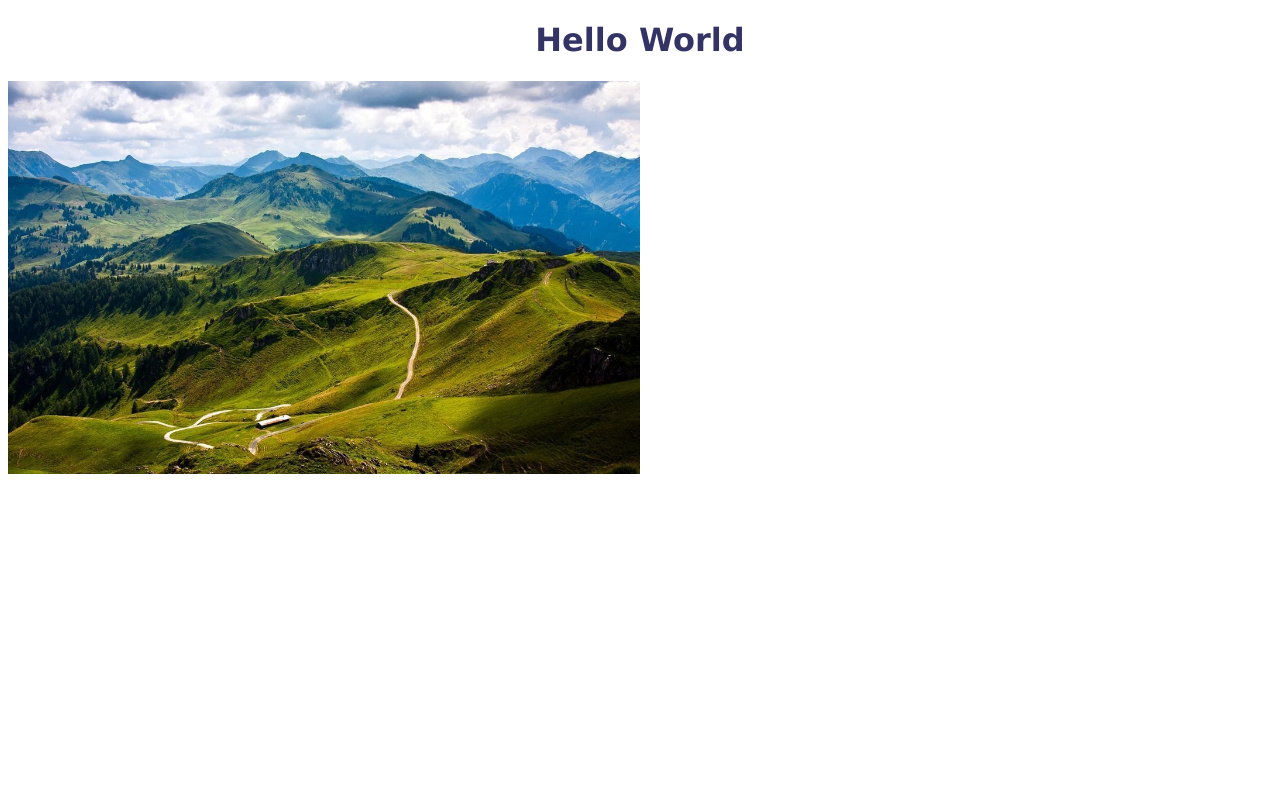
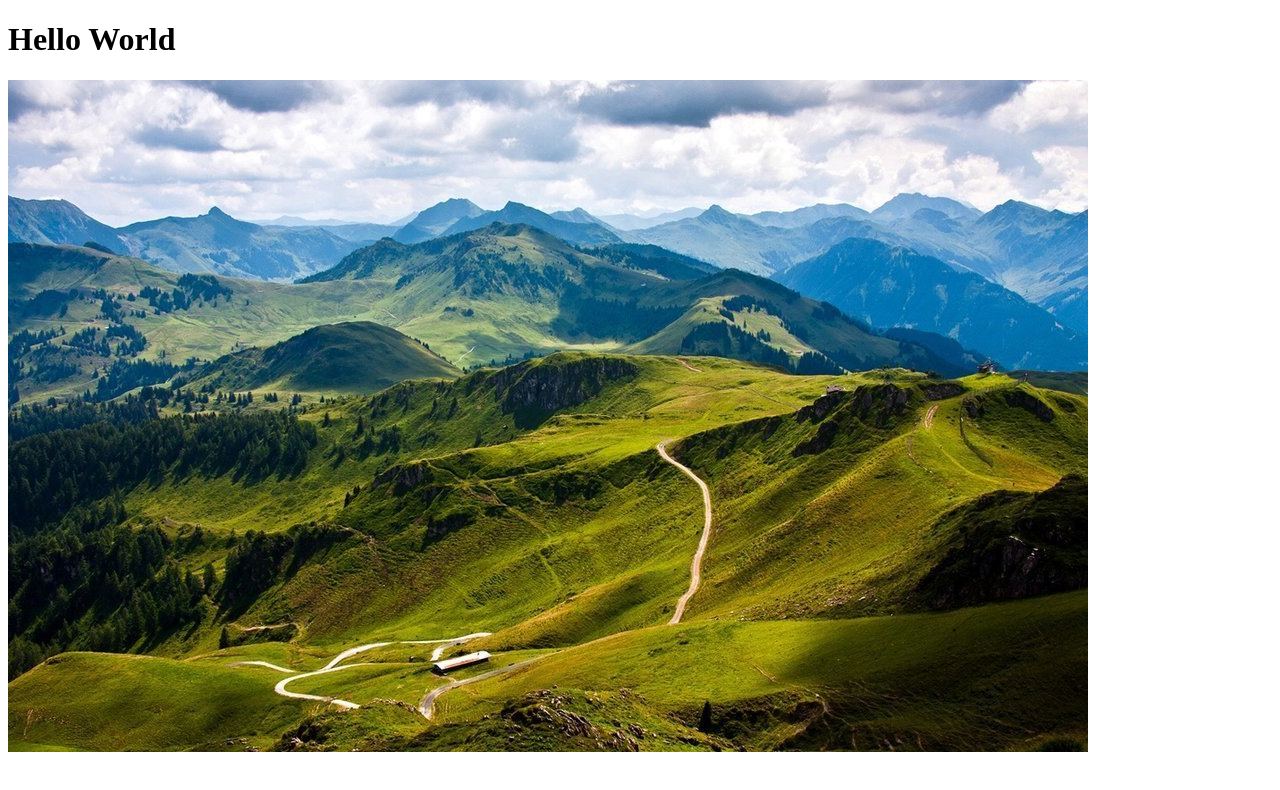
Before and after one commit to AndronShermeta/HelloWorld, a plain HTML site: page index.html in a window 1280 px wide. Drawn offline with Linux system fonts and the light colour scheme.

Commit message:
Update index.html

```diff
--- a/index.html
+++ b/index.html
@@ -4,17 +4,6 @@
       <title>Hello World!</title>
   </head>
   <body>
-     <style type="text/css">
-       h1 {
-        font-family: Verdana, Arial, Helvetica, sans-serif;
-        color: #333366;
-        text-align: center;
-       }
-       img {
-          width:50%;
-          margin: auto;
-       }
-      </style>
       <h1>Hello World</h1>
       <img src="Karpaty.jpg" alt="Mountain">
   </body>
```
